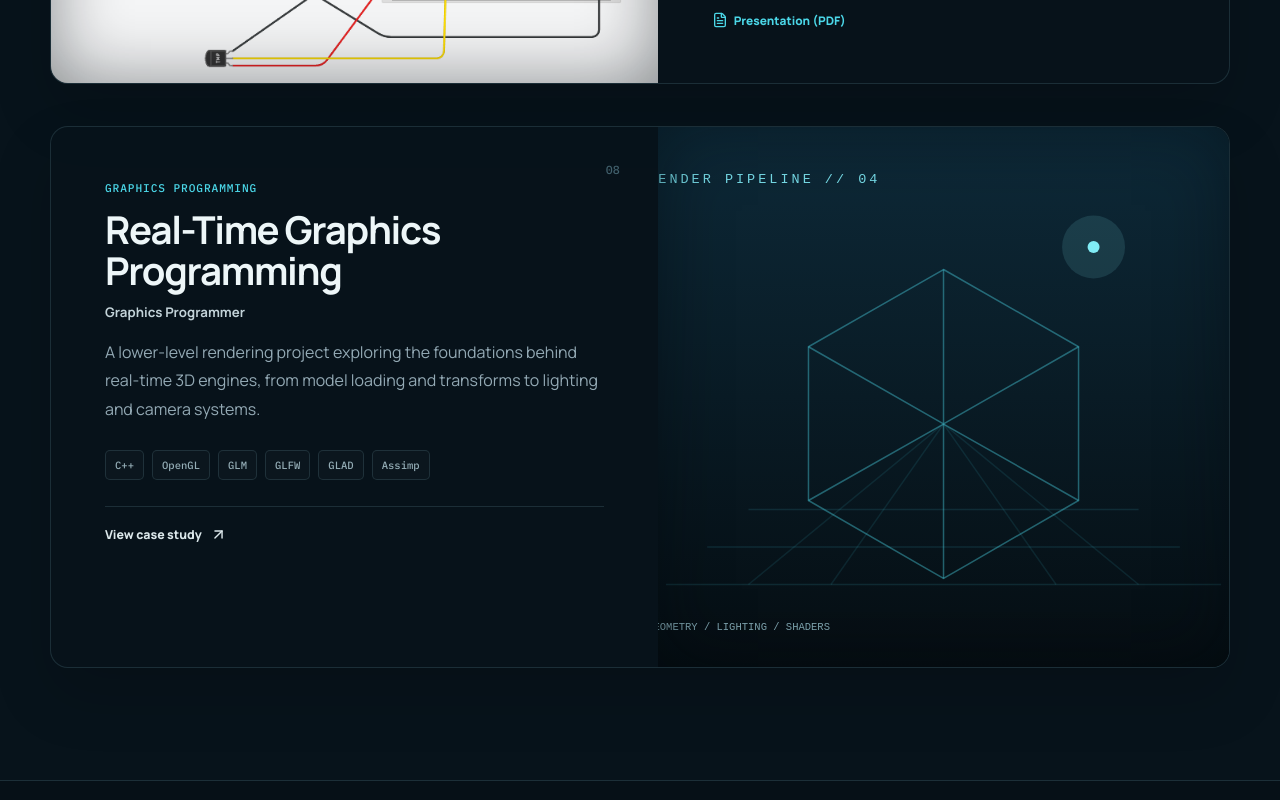
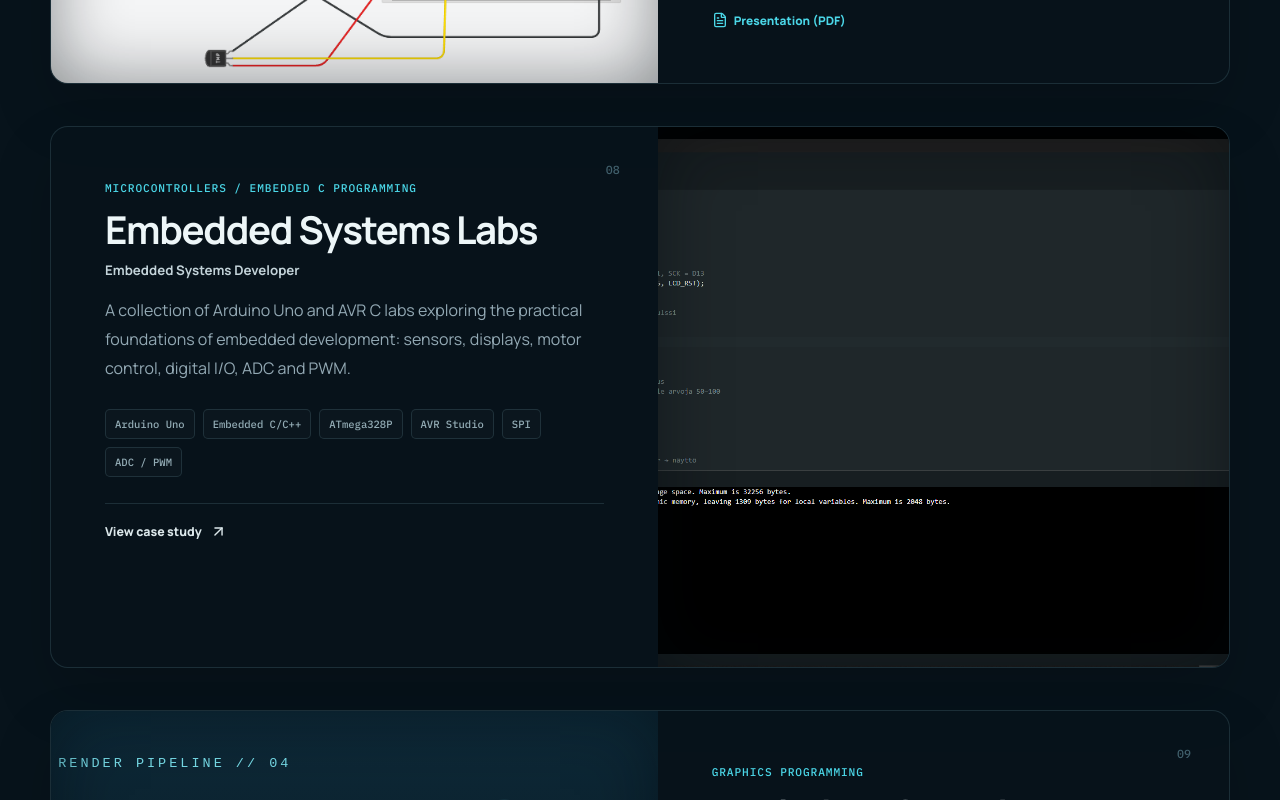
Before and after one commit to Make4T/portfolio, a React (Vite) app: page / in a window 1280 px wide. Shown: the part 6040-6840 px from the top of the page. Built offline with nearby package versions, Linux system fonts and the light colour scheme.

Commit message:
feat: add embedded systems labs portfolio project

```diff
--- a/src/data/projects.ts
+++ b/src/data/projects.ts
@@ -112,6 +112,19 @@ export const projects: Project[] = [
     featured: true,
   },
   {
+    // Koottu mikrokontrolleriharjoitusten kokonaisuus: ei useita pieniä erilliskortteja.
+    title: "Embedded Systems Labs",
+    category: "Microcontrollers / Embedded C Programming",
+    role: "Embedded Systems Developer",
+    description: "A collection of Arduino Uno and AVR C labs exploring the practical foundations of embedded development: sensors, displays, motor control, digital I/O, ADC and PWM.",
+    technologies: ["Arduino Uno", "Embedded C/C++", "ATmega328P", "AVR Studio", "SPI", "ADC / PWM"],
+    image: "./images/projects/embedded-systems-labs.png",
+    imageAlt: "Arduino IDE showing Nokia 5110 LCD test code and a successful compile result",
+    systems: ["Nokia 5110 PCD8544 graphic LCD", "Character LCD and display control", "DS18B20 OneWire sensor interface", "DC motor control", "Current measurement", "ADC input and PWM output"],
+    challenge: "Each lab verifies the full path from wiring and pin configuration to firmware behavior. The work made hardware interfaces, timing, memory limits and iterative troubleshooting concrete across multiple peripherals.",
+    featured: true,
+  },
+  {
     title: "Real-Time Graphics Programming",
     category: "Graphics Programming",
     role: "Graphics Programmer",
```
Also changed, not shown: public/images/projects/embedded-systems-labs.png (added).
